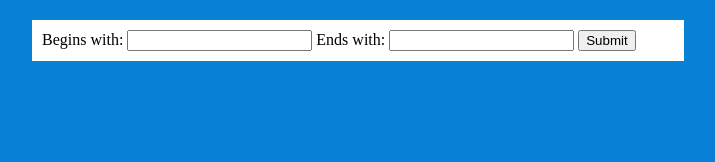
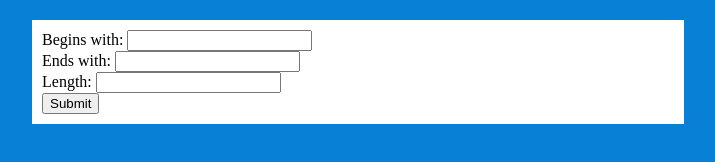
Before and after one commit to strburst/words, a plain HTML site: page header.html in a window 1280 px wide. Shown: the whole page, without its empty margins (282-997 px from the left). Drawn offline with Linux system fonts and the light colour scheme.

Commit message:
added length filter

```diff
--- a/header.html
+++ b/header.html
@@ -21,8 +21,13 @@
   <div id="main">
     <form action="/search" method="get">
       <label for="beginsWith">Begins with: </label>
-      <input type="text" id="beginsWith" name="beginsWith"/>
+      <input type="text" id="beginsWith" name="beginsWith"/><br>
+
       <label for="endsWith">Ends with: </label>
-      <input type="text" id="endsWith" name="endsWith"/>
+      <input type="text" id="endsWith" name="endsWith"/><br>
+
+      <label for="lengthIs">Length:</label>
+      <input type="number" id="lengthIs" name="lengthIs"/><br>
+
       <button type="submit">Submit</button>
     </form>
```
Also changed, not shown: index.js (+7 -1 lines).
